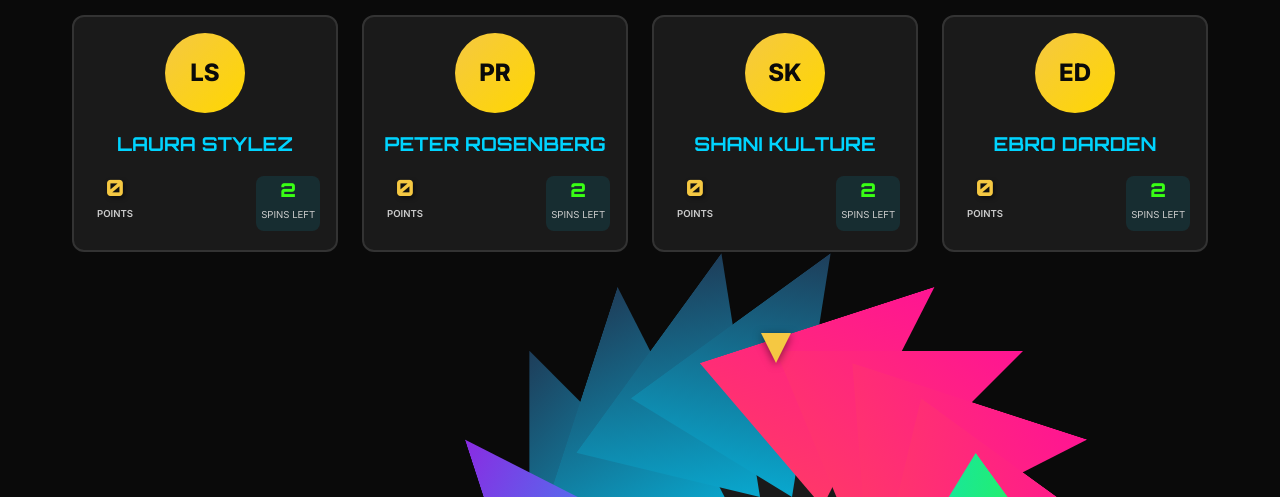
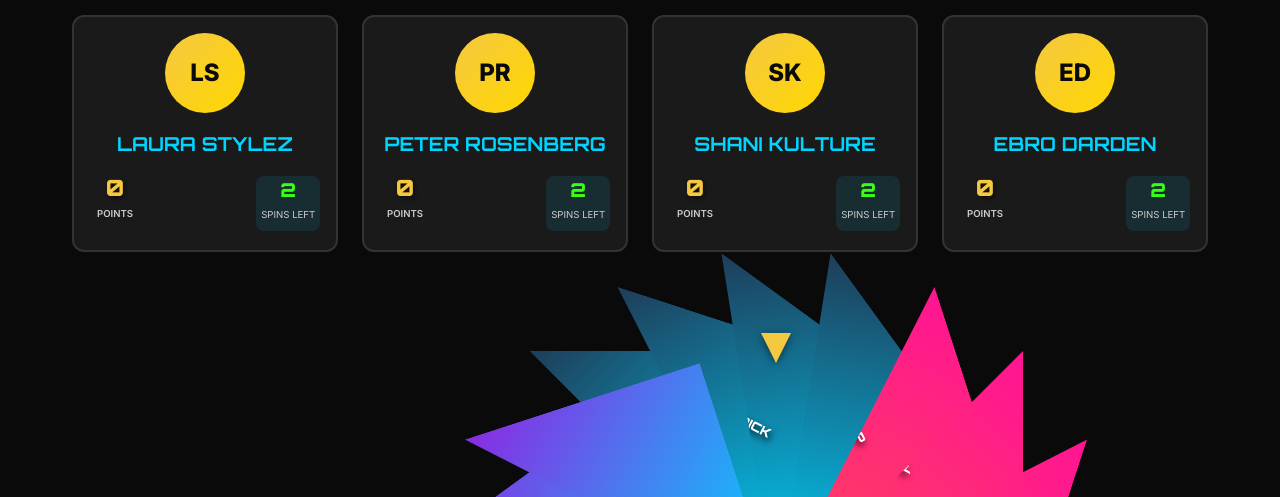
Before and after one commit to Ohlluu/ww, a plain HTML site: page index.html in a window 1280 px wide. Shown: the part 241-738 px from the top of the page. Drawn offline with Linux system fonts and the light colour scheme.

Commit message:
Fix wheel design - make sections normal and readable
- Removed complex clip-path polygon that was causing slanted sections
- Changed to simple rectangular clip-path for clear section boundaries
- Reduced translateX from -50px to -30px for better text positioning
- Increased caller name font size from 0.6rem to 0.8rem
- Increased bonus text font size from 0.4rem to 0.5rem
- Enhanced text shadows for better readability
- Made text white for consistent visibility
- Added line-height for better text layout

🤖 Generated with [Claude Code](https://claude.ai/code)

Co-Authored-By: Claude <noreply@anthropic.com>

```diff
--- a/style.css
+++ b/style.css
@@ -338,7 +338,7 @@ body {
     width: 50%;
     height: 50%;
     transform-origin: 100% 100%;
-    clip-path: polygon(0% 0%, 70.71% 70.71%, 0% 100%);
+    clip-path: polygon(0% 0%, 100% 0%, 100% 100%);
     display: flex;
     align-items: center;
     justify-content: center;
@@ -367,25 +367,27 @@ body {
 .wheel-segment:nth-child(20) { transform: rotate(342deg); background: linear-gradient(135deg, var(--purple), var(--electric-cyan)); }
 
 .segment-content {
-    transform: rotate(-9deg) translateX(-50px);
+    transform: rotate(-9deg) translateX(-30px);
     text-align: center;
     pointer-events: none;
 }
 
 .caller-name {
     font-family: 'Orbitron', monospace;
-    font-size: 0.6rem;
-    font-weight: 700;
+    font-size: 0.8rem;
+    font-weight: 900;
     color: white;
-    text-shadow: 2px 2px 4px rgba(0,0,0,0.8);
-    margin-bottom: 0.2rem;
+    text-shadow: 3px 3px 6px rgba(0,0,0,0.9);
+    margin-bottom: 0.3rem;
+    line-height: 1.1;
 }
 
 .bonus-text {
-    font-size: 0.4rem;
-    font-weight: 600;
-    color: var(--accent-gold);
-    text-shadow: 1px 1px 2px rgba(0,0,0,0.8);
+    font-size: 0.5rem;
+    font-weight: 700;
+    color: white;
+    text-shadow: 2px 2px 4px rgba(0,0,0,0.9);
+    line-height: 1.1;
 }
 
 .wheel-pointer {
```
